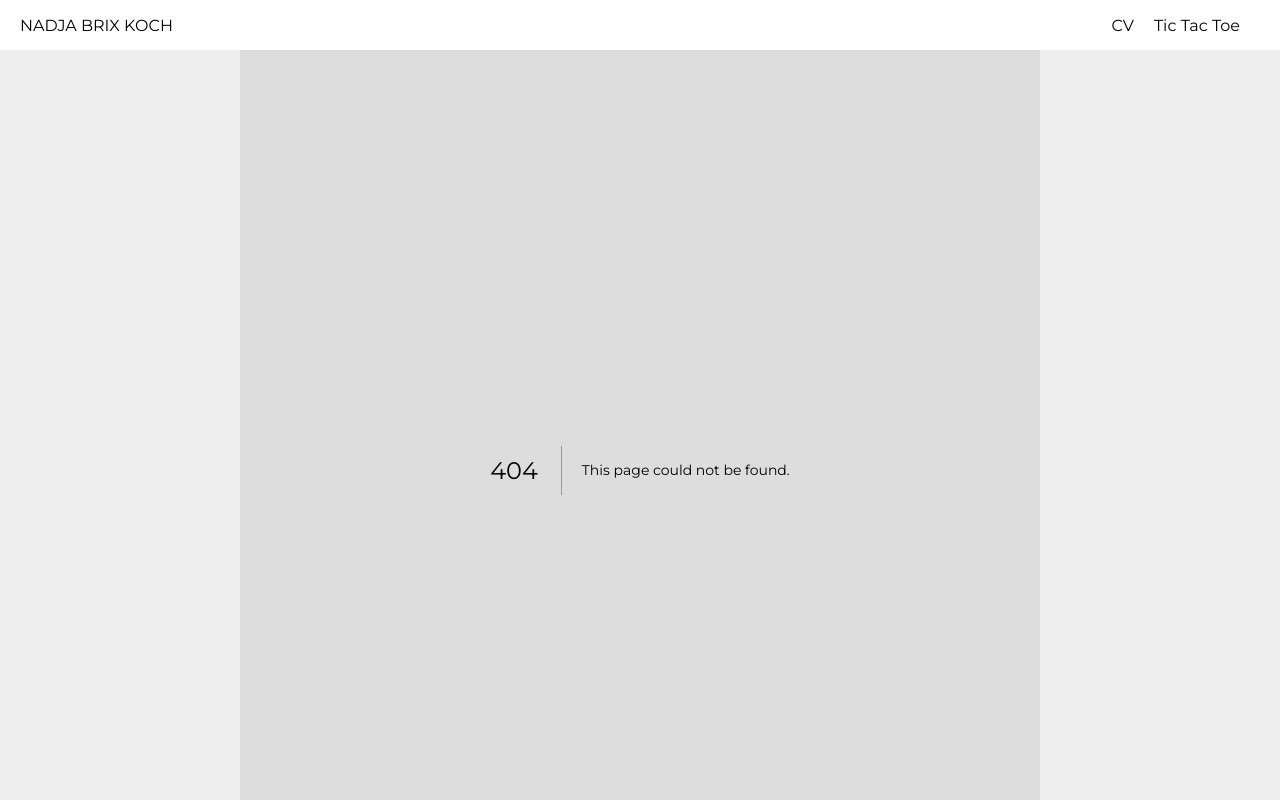
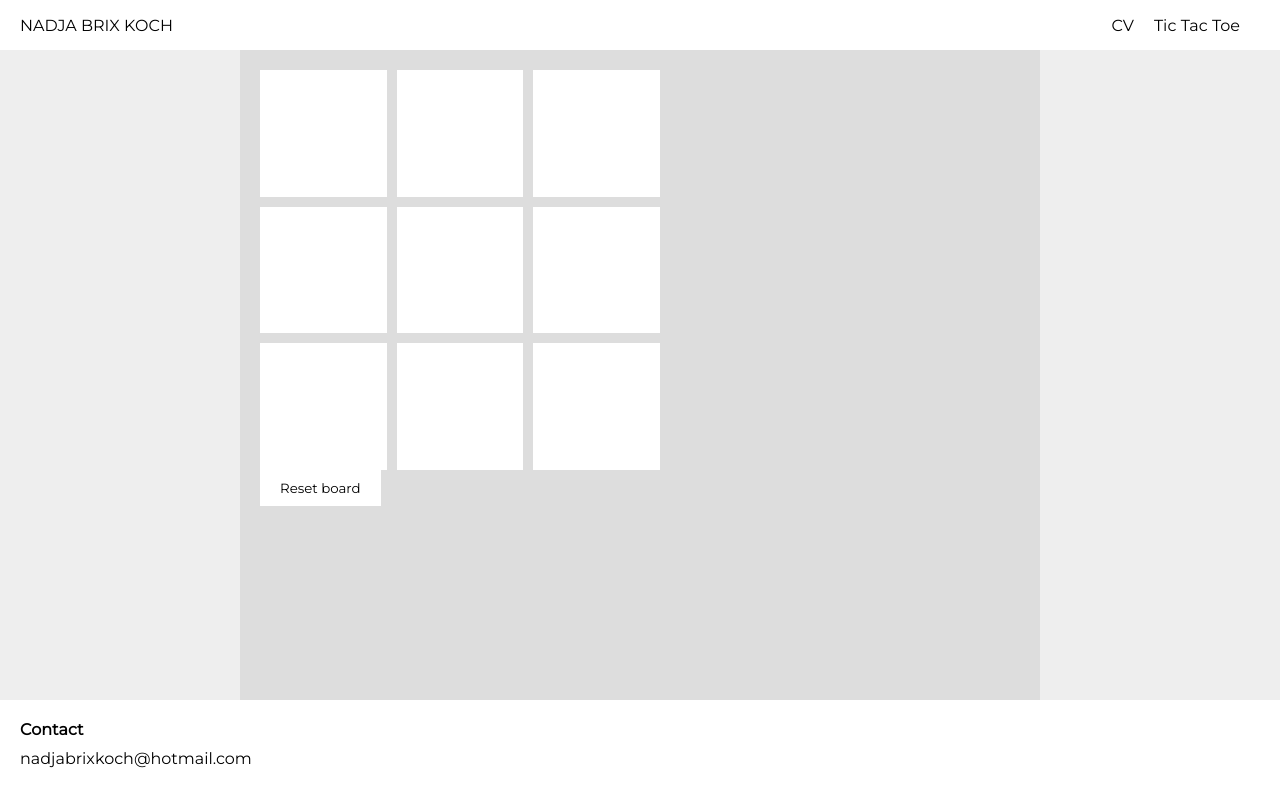
Before and after one commit to NaddiNadja/portfolio, a Next.js app: page /tic-tac-toe in a window 1280 px wide. Before the commit this address had no page. Shown: the top 800 px of the page. Built offline with nearby package versions, Linux system fonts and the light colour scheme.

Commit message:
two player tic tac toe

```diff
--- /dev/null
+++ b/components/tic-tac-toe/cell.tsx
@@ -0,0 +1,38 @@
+import React from "react";
+import styled from "styled-components";
+import { TicTacToeContext } from ".";
+
+interface Props {
+  i: number;
+  onClick?: () => void;
+}
+
+const Container = styled.div`
+  background-color: #fff;
+  cursor: ${(p: Props) => (p.onClick ? "pointer" : "default")};
+  flex-grow: 1;
+  position: relative;
+  display: flex;
+  justify-content: center;
+  align-items: center;
+`;
+
+const Content = styled.div`
+  position: absolute;
+  font-size: 100px;
+  font-weight: 700;
+`;
+
+const Cell: React.FC<Props> = ({ i, onClick }) => {
+  const { board } = React.useContext(TicTacToeContext);
+
+  return (
+    <Container onClick={onClick} i={i}>
+      {board[i] === 0 && <Content></Content>}
+      {board[i] === 1 && <Content>X</Content>}
+      {board[i] === 2 && <Content>O</Content>}
+    </Container>
+  );
+};
+
+export default Cell;
--- /dev/null
+++ b/components/tic-tac-toe/index.tsx
@@ -0,0 +1,76 @@
+import React from "react";
+import styled from "styled-components";
+import Cell from "./cell";
+
+const Board = styled.div`
+  max-width: 400px;
+  aspect-ratio: 1;
+  display: grid;
+  grid-template-columns: repeat(3, 1fr);
+  gap: 10px;
+`;
+
+export const TicTacToeContext = React.createContext<{
+  board: (0 | 1 | 2)[];
+}>({ board: [0, 0, 0, 0, 0, 0, 0, 0, 0] });
+
+const TicTacToe: React.FC = () => {
+  const [board, setBoard] = React.useState<(0 | 1 | 2)[]>([
+    0, 0, 0, 0, 0, 0, 0, 0, 0,
+  ]);
+  const [turn, setTurn] = React.useState(false);
+  const [winner, setWinner] = React.useState<0 | 1 | 2>(0);
+
+  const handleClick = (i: number) => () => {
+    let newBoard = [...board];
+    newBoard[i] = turn ? 1 : 2;
+    setBoard(newBoard);
+    setTurn(prev => !prev);
+  };
+
+  React.useEffect(() => {
+    const winningCombos = [
+      [0, 1, 2],
+      [3, 4, 5],
+      [6, 7, 8],
+      [0, 3, 6],
+      [1, 4, 7],
+      [2, 5, 8],
+      [0, 4, 8],
+      [2, 4, 6],
+    ];
+
+    winningCombos.map(([a, b, c]) => {
+      console.log("checking", board[a], board[b], board[c]);
+      if (board[a] && board[a] === board[b] && board[a] === board[c]) {
+        setWinner(board[a]);
+      }
+    });
+  }, [board]);
+
+  const resetBoard = () => {
+    setBoard([0, 0, 0, 0, 0, 0, 0, 0, 0]);
+    setWinner(0);
+  };
+
+  return (
+    <TicTacToeContext.Provider value={{ board }}>
+      <Board>
+        {[0, 1, 2, 3, 4, 5, 6, 7, 8].map(i => (
+          <Cell
+            key={i}
+            i={i}
+            onClick={
+              winner === 0 && board[i] === 0 ? handleClick(i) : undefined
+            }
+          />
+        ))}
+      </Board>
+      <button onClick={resetBoard}>Reset board</button>
+      {winner === 1 && <p>X wins!</p>}
+      {winner === 2 && <p>O wins!</p>}
+    </TicTacToeContext.Provider>
+  );
+};
+
+export default TicTacToe;
--- /dev/null
+++ b/pages/tic-tac-toe.tsx
@@ -0,0 +1,7 @@
+import TicTacToe from "components/tic-tac-toe";
+
+const TicTacToePage = () => {
+  return <TicTacToe />;
+};
+
+export default TicTacToePage;
```
